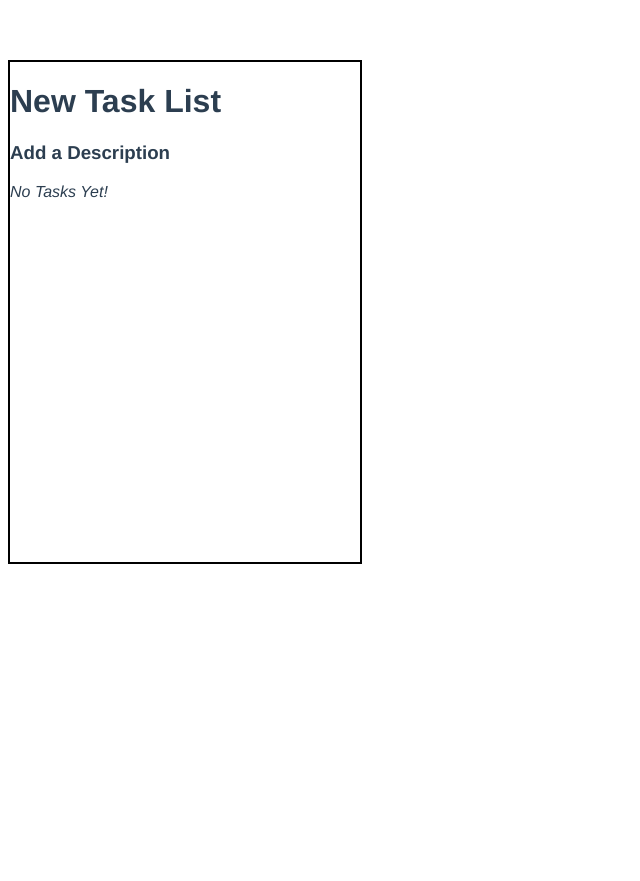
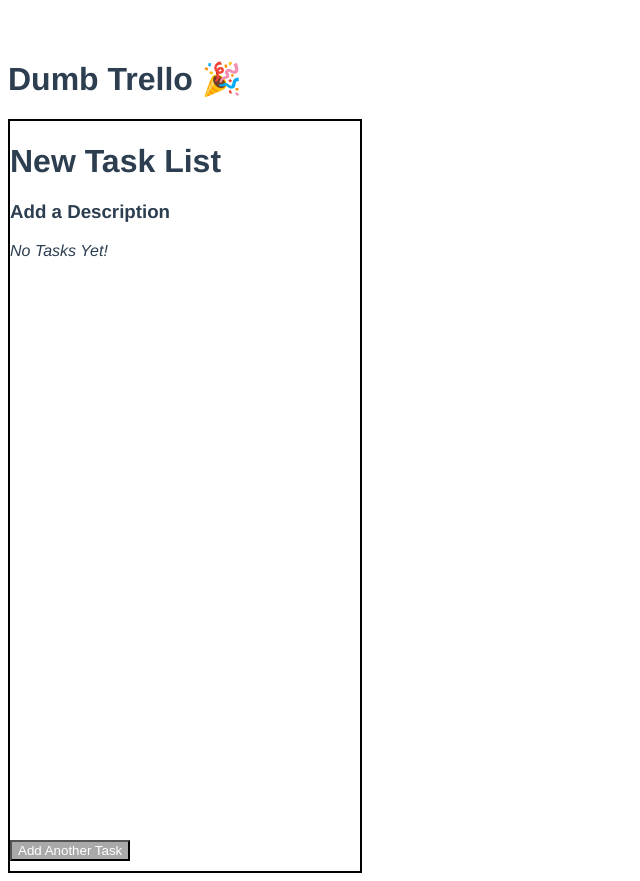
Before and after one commit to ZombieSocrates/dumb-trello, a Vue app in the folder dumb-trello/: page / in a window 1280 px wide. Shown: the whole page, without its empty margins (0-640 px from the left). Before the commit the page ends 800 px from the top, so only its background shows below. Built offline with nearby package versions, Linux system fonts and the light colour scheme.

Commit message:
Set TaskList component up to have editable Title, Description, and Tasks

```diff
--- a/dumb-trello/src/App.vue
+++ b/dumb-trello/src/App.vue
@@ -1,5 +1,6 @@
 <template>
   <div id="app">
+    <h1>Dumb Trello 🎉</h1>
     <TaskList/>
   </div>
 </template>
--- a/dumb-trello/src/components/TaskList.vue
+++ b/dumb-trello/src/components/TaskList.vue
@@ -1,10 +1,11 @@
 <template>
   <div class='list-container'>
-    <h1 class='list-title'>{{ title }}</h1>
-    <h3 class='list-description'>{{ description }} </h3>
-    <div class='task-queue' v-if=tasks.length>
+    <h1 class='list-title'>{{ currentTitle }}</h1>
+    <h3 class='list-description'>{{ currentDescrip }} </h3>
+    <div class='task-container' v-if=tasks.length>
     </div>
     <p v-else><i>No Tasks Yet!</i></p>
+  <button class='task-button'>Add Another Task</button>
   </div>
 </template>
 
@@ -12,18 +13,34 @@
   export default {
     name: 'TaskList',
     props: {
-      title: {
+      baseTitle: {
         type: String,
         default: 'New Task List'
       },
-      description: {
+      baseDescription: {
         type: String,
         default: 'Add a Description'
       }
     },
     data: function () {
       return {
-        tasks: []
+        tasks: [],
+        title: '',
+        description: ''
+      }
+    },
+    computed: {
+      currentTitle: function () {
+        if (this.title === '') {
+          return this.baseTitle
+        }
+        return this.title
+      },
+      currentDescrip: function () {
+        if (this.description === '') {
+          return this.baseDescription
+        }
+        return this.description
       }
     }
   }
@@ -32,10 +49,26 @@
 <style>
 .list-container {
   height: 100%;
-  min-height: 500px;
+  position: relative;
+  min-height: 750px;
   max-width: 350px;
   border-width: 2px;
   border-style: solid;
   border-color: #000000;
 }
+
+.list-title:hover {
+  cursor: pointer;
+}
+
+.list-description:hover {
+  cursor: pointer;
+}
+
+.task-button {
+  position: absolute;
+  bottom: 10px;
+  background-color: #A9A9A9;
+  color: #FFFFFF;
+}
 </style>
```
